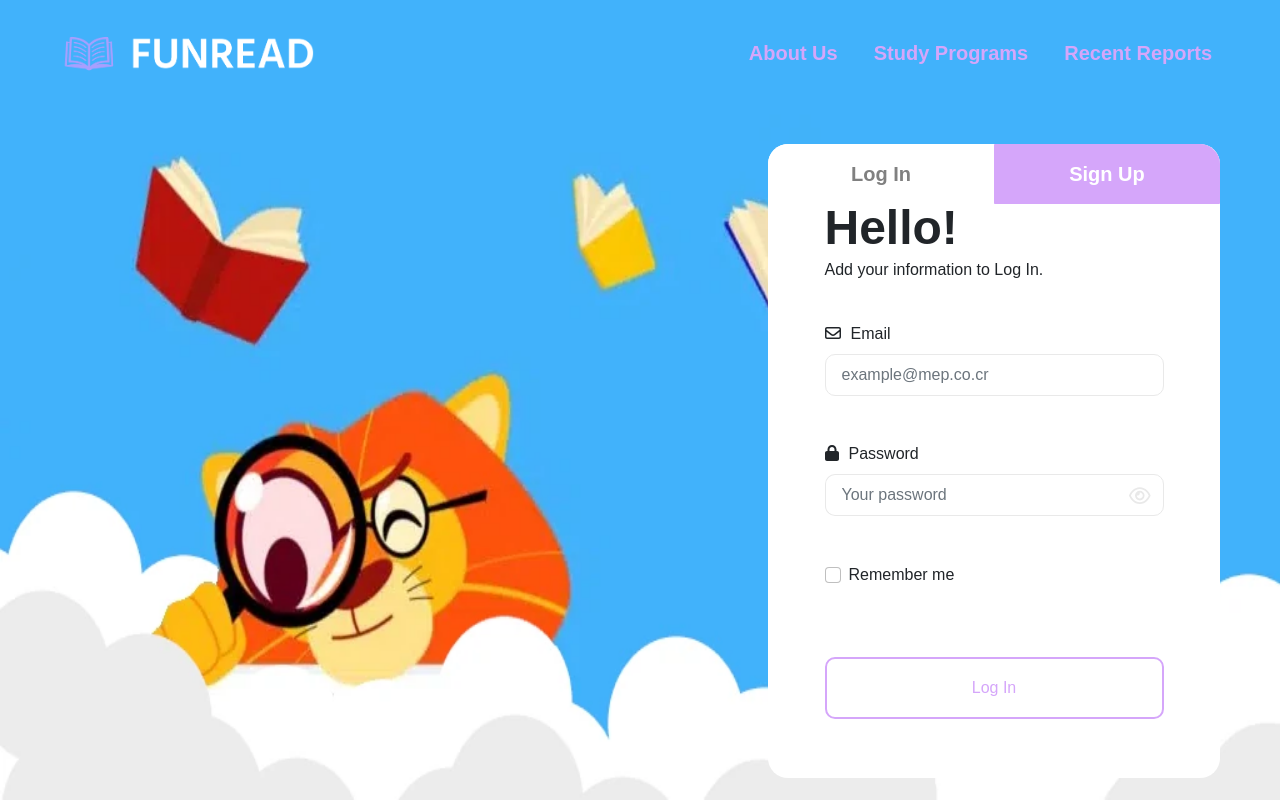
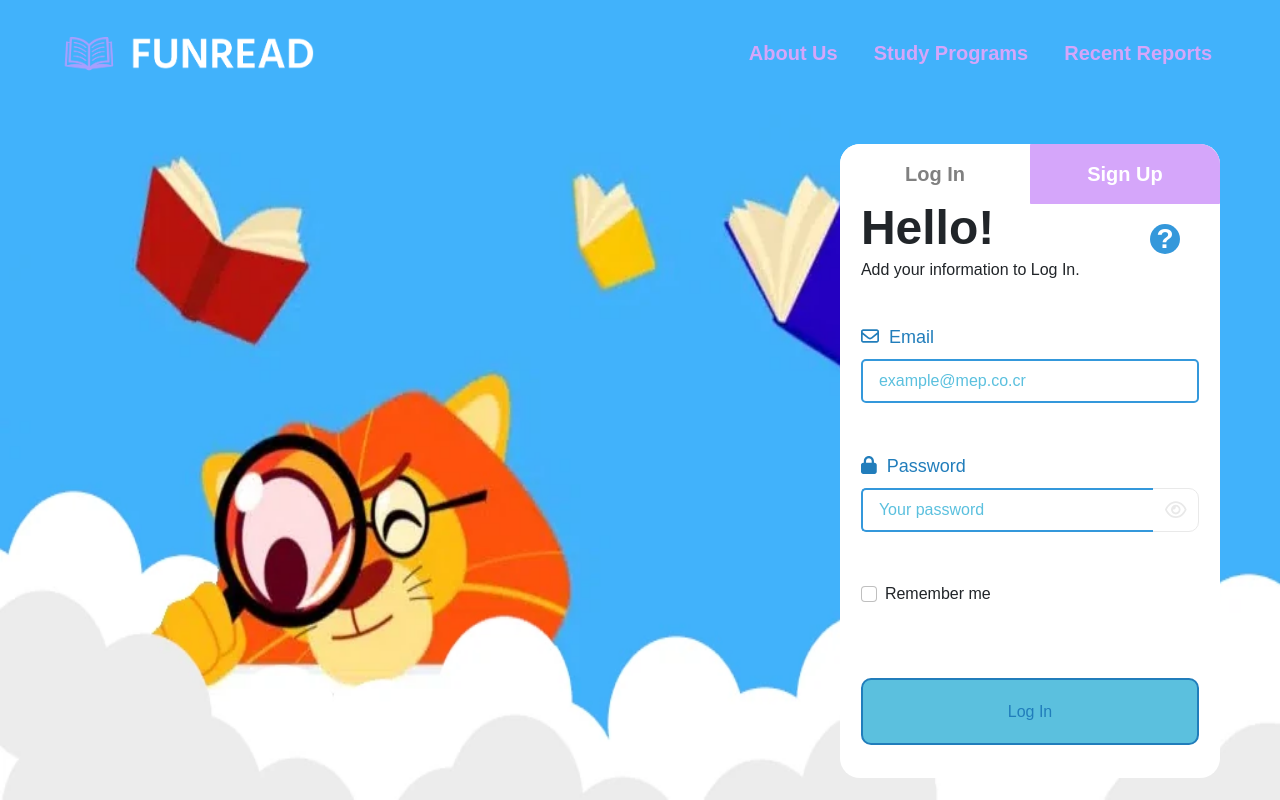
Before and after one commit to Funread/funread, a React (Create React App) app in the folder frontend/: page / in a window 1280 px wide. Built offline with nearby package versions, Linux system fonts and the light colour scheme.

Commit message:
FB2023-17
Hice algunas mejoras en el diseño de la landing page

```diff
--- a/frontend/src/Components/LogIn/LogIn.css
+++ b/frontend/src/Components/LogIn/LogIn.css
@@ -1,5 +1,5 @@
 .login-form {
-  max-width: 480px;
+  max-width: 380px;
   max-height: 100%;
   min-height: 380px;
   background-color: white;
@@ -8,6 +8,9 @@
   display: flex;
   margin-left: auto;
   flex-direction: column;
+  --primary-blue: #3498db;
+  --light-blue: #5bc0de;
+  --dark-blue: #217dbb;
 }
 
 .login-account-button-container {
@@ -21,7 +24,7 @@
   max-width: 480px;
   height: 574px;
   max-height: 100%;
-  padding: 0 12.5% 12.5% 12.5%;
+  padding: 0 5.5% 5.5% 5.5%;
 }
 
 .login-form-content {
@@ -54,15 +57,23 @@
   min-width: 100%;
   max-height: 100%;
   border-radius: 10px;
-  font-size: 2vh;
+  /* font-size: 2vh;
   border-style: solid;
   border-color: #e9e9e9;
-  color: #e9e9e9;
+  color: #e9e9e9; */
+  border: 2px solid var(--primary-blue);
+  border-radius: 5px;
+  color: var(--dark-blue);
+  font-size: 16px;
   box-shadow: none !important;
+}
+.login-form-control-lg::placeholder {
+  color: var(--light-blue);
 }
 
 .font-size {
-  font-size: 2vh;
+  color: var(--dark-blue);
+  font-size: 18px;
 }
 
 .login-icons {
@@ -124,10 +135,10 @@
   height: 12%;
   font-size: 2vh;
   border-radius: 10px;
-  background: white;
+  background: var(--light-blue);
   border-style: solid;
-  border-color: #d5a6fa;
-  color: #d5a6fa;
+  border-color: var(--dark-blue);
+  color: var(--dark-blue);
   box-shadow: none !important;
 }
 
@@ -137,8 +148,67 @@
   height: 12%;
   font-size: 2vh;
   border-radius: 10px;
-  background: #42006d;
+  background: var(--dark-blue);
   border-style: solid;
-  border-color: #42006d;
+  border-color: var(--dark-blue);
   color: white;
 }
+
+#Login-Form-helper{
+  position: absolute;
+  right: 100px;
+  top: 80px;
+  background: var(--primary-blue);
+  width: 30px;
+  height: 30px;
+  display: flex;
+  justify-content: center;
+  align-items: center;
+  border-radius: 50px;
+  transition: .3s;
+  cursor: pointer;
+}
+
+#Login-Form-helper h3{
+  color: white;
+  transition: .3s;
+  cursor: pointer;
+}
+
+#Login-Form-helper:hover{
+  background: var(--light-blue);
+}
+
+#Login-Form-helper:hover > h3{
+  color: var(--dark-blue);
+}
+
+.Login-Form-helper-show::before{
+  content: '¡Hola aventurero!\AImagina que estás en la puerta de un castillo emocionante. Para entrar, necesitas mostrar una tarjeta especial y decir una palabra mágica.\A\A La tarjeta especial (tu dirección de correo):\A\9La tarjeta especial es como tu identificación personal. Tiene tu nombre (correo electrónico) y solo tú la tienes.\A\ALa palabra mágica (tu contraseña):\A\9La palabra mágica es tu secreto para entrar. Es como un conjuro que solo tú conoces. Puedes mostrar u ocultar la palabra mágica cuando quieras.\A\A El botón mágico (mostrar u ocultar la palabra mágica):\A\9 Este botón hace que la palabra mágica aparezca y desaparezca, ¡como si fuera magia!\A\A El botón "Log in" (tu pase mágico):\A\9Una vez que muestras la tarjeta especial (tu dirección de correo) y dices la palabra mágica (tu contraseña), presiona el botón "Log in" para abrir la puerta del castillo y explorar adentro.\A\A¡Listo! Ahora tienes tu tarjeta especial y tu palabra mágica para entrar al castillo. ¡Disfruta de tus aventuras en este emocionante lugar!';
+  white-space: pre;
+  width: 500px;
+  height: 555px;
+  background: rgb(229, 229, 229);
+  position: inherit;
+  top: -150px;
+  right: 40px;
+  border-radius: 15px;
+  padding: 8px;
+  box-shadow: 0 0 6px black;
+  font-size: 15px;
+  text-wrap: wrap;
+  font-family: 'Trebuchet MS', 'Lucida Sans Unicode', 'Lucida Grande', 'Lucida Sans', Arial, sans-serif;
+  z-index: 1;
+  transition: .5s;
+}
+.Login-Form-helper-show::after{
+  position: inherit;
+  content: '';
+  width: 40px;
+  height: 40px;
+  rotate: 45deg;
+  left: -40px;
+  background: rgb(229, 229, 229);
+  box-shadow: 0 0 6px black;
+
+}
--- a/frontend/src/Components/LogIn/LogIn.jsx
+++ b/frontend/src/Components/LogIn/LogIn.jsx
@@ -91,6 +91,15 @@ function LogIn(props) {
     document.getElementById(id).style.color = color;
   };
 
+  const helperShow= () => {
+    const element = document.getElementById("Login-Form-helper")
+    if(element.className == 'Login-Form-helper-show'){
+      element.className = ''
+    }else{
+      element.className = 'Login-Form-helper-show'
+    }
+  }
+
   /**
    * Function useEffect:
    * Cambia el color del botón de Log In cuando los campos de email y password han sido llenados.
@@ -125,6 +134,9 @@ function LogIn(props) {
           <h5 className="login-form-subtitle">
             Add your information to Log In.
           </h5>
+          <div id="Login-Form-helper" onClick={helperShow}>
+          <h3>?</h3>
+          </div>
           <div className="login-form-inputs">
             <Form.Group className="form-group">
               <Form.Label className="font-size">
```
